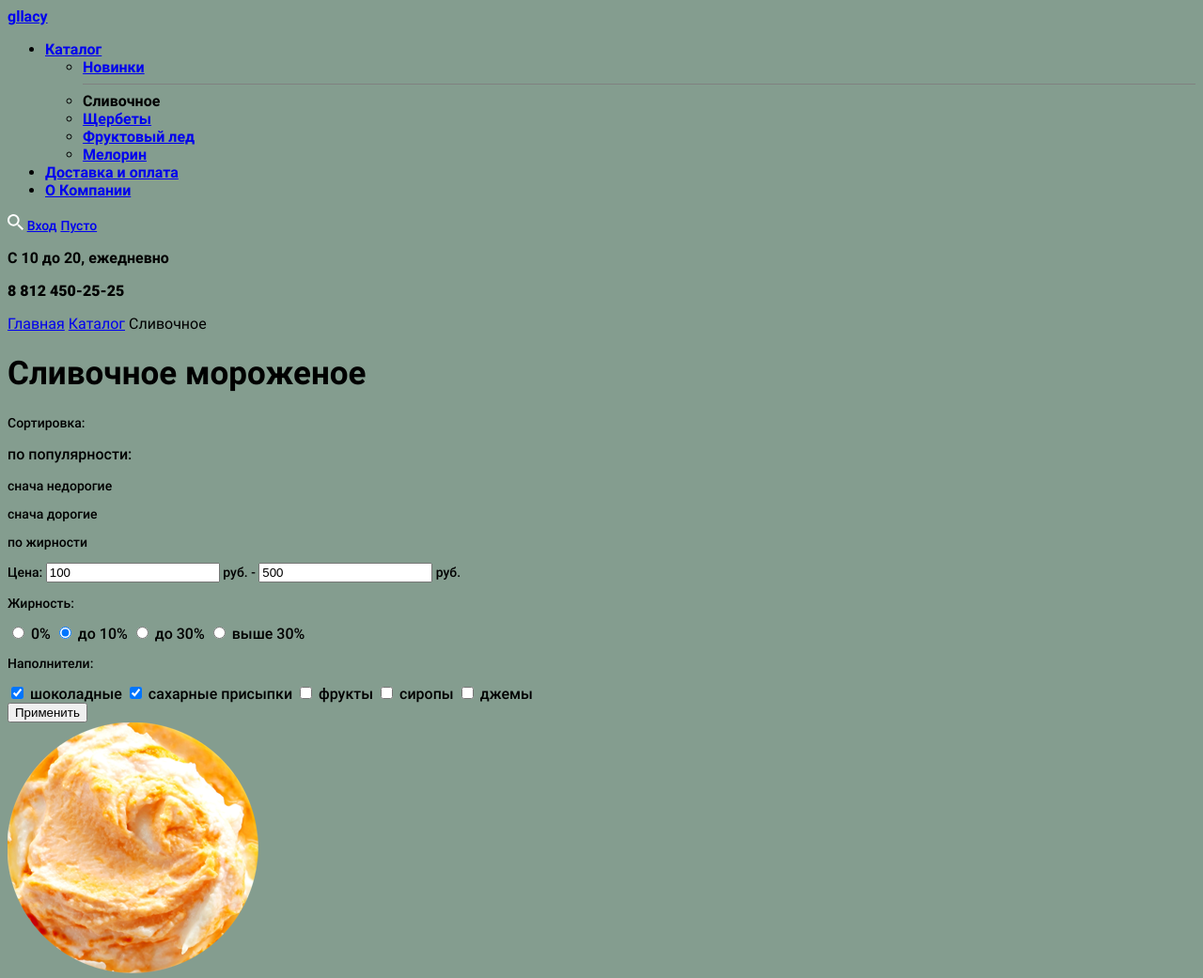
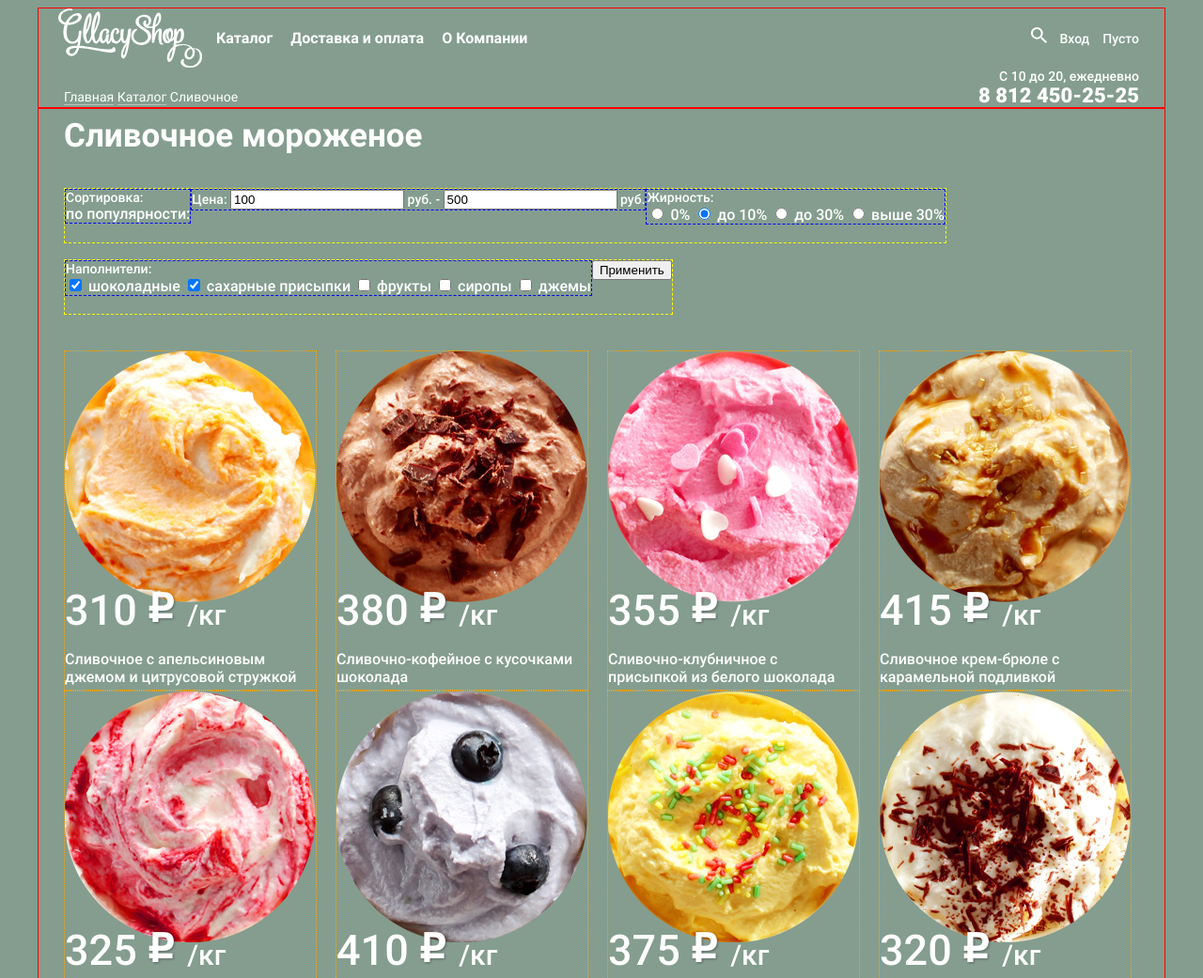
Before and after one commit to AlekseyTrubitsyn/159646-gllacy, a plain HTML site: page catalog.html in a window 1280 px wide. Shown: the top 1041 px of the page at 94% size. Drawn offline with Linux system fonts and the light colour scheme; files whose address does not match are found by name.

Commit message:
catalog grid beta

```diff
--- a/catalog.html
+++ b/catalog.html
@@ -7,6 +7,8 @@
   </head>
   <body>
     <header>
+      <div class="container clearfix">
+        <div class="header-top-line clearfix">
           <a class="logo-btn" href="#">gllacy</a>
           <nav class="main-menu">
             <ul>
@@ -33,26 +35,31 @@
               <li class="main-menu-item"><a href="#">Доставка и оплата</a></li>
               <li class="main-menu-item"><a href="#">О Компании</a></li>
             </ul>
+          </nav>
+          <div class="header-right">
             <a href="#" class="btn"><img class="search-btn" src="img/Search.svg" alt="Поиск"></a>
             <a class="btn entrance-btn" href="#">Вход</a>
             <a class="btn cart-btn" href="#">Пусто</a>
-      <!-- Внутри хедера и потом position: absolute?-->
-      <div class="header-schedule-phone">
-        <p class="header-schedule">С 10 до 20, ежедневно</p>
-        <p class="header-phone">8 812 450-25-25</p>
           </div>
-      <!-- -->
-    </header>
-    <main>
+        </div>
+        <div class="header-bottom-line clearfix">
           <div class="bread-crumbs">
             <a class="bread-crumbs-item" href="#">Главная</a>
             <a class="bread-crumbs-item" href="#">Каталог</a>
             <span class="bread-crumbs-item bread-crumbs-active" href="#">Сливочное</span>
           </div>
+          <div class="header-schedule-phone">
+            <p class="header-schedule">С 10 до 20, ежедневно</p>
+            <p class="header-phone">8 812 450-25-25</p>
+          </div>
+        </div>
+      </div>
+    </header>
+    <main>
       <h1>Сливочное мороженое</h1>
-      <form action="" method="post">
-        <div class="filters">
-          <div class="filter">
+      <form class="filters-form clearfix" action="" method="post">
+        <div class="filters clearfix">
+          <div class="filter filter-sort">
             <p class="filter-label">
               Сортировка:
             </p>
@@ -65,7 +72,7 @@
               </div>
             </div>
           </div>
-          <div class="filter">
+          <div class="filter filter-price">
             <p class="filter-label">
               Цена: <input type="number" id="filters-price-from" value="100"> руб. - <input type="number" id="filters-price-to" value="500"> руб.
             </p>
@@ -77,7 +84,7 @@
               <div class="filter-range-toggle" id="filter-range-max-toggle"></div>
             </div>
           </div>
-          <div class="filter">
+          <div class="filter filter-fat">
             <p class="filter-label">
               Жирность:
             </p>
@@ -93,7 +100,7 @@
             </div>
           </div>
         </div>
-        <div class="filters">
+        <div class="filters clearfix">
           <div class="filter">
             <p class="filter-label">
               Наполнители:
@@ -116,7 +123,7 @@
           </button>
         </div>
       </form>
-      <div class="ice-cream-list">
+      <div class="ice-cream-list clearfix">
         <article class="ice-cream-item">
           <a href="#">
             <img src="img/catalog/ice-cream-orange.png" width="267px" height="267px" alt="Сливочное мороженое с апельсиновым джемом и цитрусовой стружкой">
@@ -154,7 +161,7 @@
           </a>
         </article>
       </div>
-      <div class="ice-cream-list">
+      <div class="ice-cream-list clearfix">
         <article class="ice-cream-item">
           <a href="#">
             <img src="img/catalog/ice-cream-cowberry.png" width="267px" height="267px" alt="Сливочное мороженое с брусничным джемом">
@@ -192,7 +199,7 @@
           </a>
         </article>
       </div>
-      <div class="ice-cream-list">
+      <div class="ice-cream-list clearfix">
         <article class="ice-cream-item">
           <a href="#">
             <img src="img/catalog/ice-cream-chocolate-chips.png" width="267px" height="267px" alt="Сливочное мороженое с шоколадной стружкой">
@@ -240,7 +247,7 @@
         <button class="ice-cream-list-pages-btn-next"></button>
       </div>
     </main>
-    <footer>
+    <footer class="clearfix">
       <section class="footer-social">
         <a class="social-btn social-btn-tweeter" href="#">tweeter</a>
         <a class="social-btn social-btn-inst" href="#">instagram</a>
@@ -260,7 +267,9 @@
         </div>
       </section>
       <section class="footer-copyright">
-        <a href="#"><img src="img/htmlacademy.svg" alt="htmlacademy.ru"/></a>
+        <a href="#">
+          <img src="img/htmlacademy.svg" alt="htmlacademy.ru"/>
+        </a>
         <p>
           Сделано в <a href="#">HTML Academy</a> &copy; 2016
         </p>
--- a/css/style.css
+++ b/css/style.css
@@ -1,8 +1,9 @@
 body {
- font-family: 'Roboto', sans-serif;
+ font-family: 'Roboto', 'Helvetica', sans-serif;
  font-size: 16px;
  font-weight: 400;
  background: #849d8f;
+ color: #fff;
 }
 
 h1,
@@ -15,6 +16,7 @@ header,
 .newsletter-subscription-btn,
 .map-block p b {
   font-weight: 700;
+  color:#fff;
 }
 
 header .btn,
@@ -26,9 +28,11 @@ header .btn,
   font-weight: 500;
 }
 
+
 .header-phone,
 .slider-text {
   font-weight: 900;
+  font-size: 22px;
 }
 
 h1,
@@ -52,8 +56,18 @@ header .btn,
   font-size: 60px;
 }
 
+.ice-cream-item-price{
+  margin-top: -22px;
+  margin-bottom: 0;
+  font-size: 45px;
+}
+
+.ice-cream-item-price span{
+  font-size: 30px;
+}
+
 .slider-image-button{
-  font-size: 32px;/*31.48px*/
+  font-size: 32px;
 }
 
 .about-us-title,
@@ -81,27 +95,230 @@ header .btn,
 
 footer {
   font-size: 13px;
+  padding-bottom: 20px;
 }
 
+header,
+main,
+footer{
+  box-sizing: border-box;
+  width: 1200px;
+  margin: auto;
+  padding-left: 27px;
+  padding-right: 27px;
+  border: 1px solid red;/* TEMP*/
+}
+
+a {
+  text-decoration: none;
+  color:#fff;
+}
+
+p {color:#fff;}
+
+ul{
+  list-style: none;
+  margin:0;
+  padding: 0;
+}
+
+.header-top-line{
+  line-height: 64px;
+}
+
+.logo-btn{
+  /*display: inline-block;*/
+  float: left;
+  content: "";
+  width: 153px;
+  height: 64px;
+  background: url('../img/logo.svg') no-repeat;
+  margin-left: -6px;
+  color: rgba(0,0,0,0);
+}
+.main-menu{
+  float: left;
+}
+
+.main-menu-item{
+  display: inline-block;
+}
+.sub-menu-catalog{
+  display: none;
+}
+
+.header-right{
+  float: right;
+}
+
+.main-menu a,
+.header-right a{
+  display: inline-block;
+  height: 64px;
+}
+
+.main-menu a{
+  margin-left: 15px;
+}
+
+.header-right a{
+  margin-left: 10px;
+}
+
+/*.header-bottom-line{
+  line-height: 42px;
+}*/
+
+.header-bottom-line p{
+  padding: 0;
+  margin: 0;
+}
+
+.header-schedule-phone{
+  float: right;
+  text-align: right;
+}
+
+.header-schedule{
+  font-weight: 500;
+  font-size: 14px;
+  padding-bottom: 8px;
+}
+
+.bread-crumbs{
+  float: left;
+  font-size: 14px;
+  font-weight: 400;
+  padding-top: 22px;
+}
+.bread-crumbs a{
+  display: inline-block;
+  border-bottom: 1px solid rgba(255,255,255,0.4);
+}
+
+h1{
+  margin-top: 8px;
+  margin-bottom: 35px;
+}
+
+.filters-form{
+  display: block;
+}
+.filters{
+  float: left;
+  height: 57px;
+  margin-bottom: 17px;
+  border: 1px dashed yellow; /*TEMP*/
+}
+.filters:last-child{
+  margin-bottom: 38px;
+}
+.filter{
+  border: 1px dashed blue; /*TEMP*/
+}
+.filters div{
+  float: left;
+}
+.filters p{
+  margin: 0;
+  padding: 0;
+}
+/*.filter-sort{
+  width: 193px;
+}
+.filter-price{
+  width: 218px;
+}
+.filter-price{
+  width: 218px;
+}*/
+.filter-sort-submenu{
+  display: none;
+}
+.ice-cream-item{
+  float: left;
+}
+.ice-cream-item a{
+  display: block;
+  width: 267px;
+  height: 360px;
+  margin-right: 20px;
+  border: 1px dotted orange; /*TEMP*/
+}
+.ice-cream-item:last-child a{
+  margin-right: 0;
+}
+
+.ice-cream-list-pages{
+  display: block;
+  text-align: right;
+  margin-top: 64px;
+  margin-bottom: 38px;
+}
+.footer-social,
+.footer-info,
+.footer-info-left,
+.footer-info-right {
+  float: left;
+}
+
+.footer-social,
+.footer-info,
+.footer-copyright{
+padding-top: 20px;
+}
+
+.footer-info a {
+  display: block;
+}
+
+.footer-social{
+  margin-right: 236px;
+}
+
+.footer-info-right {
+  margin-left: 32px;
+}
+
+.footer-copyright{
+  float: right;
+}
+.footer-copyright p{
+  margin-top: 7px;
+  margin-bottom: 0;
+}
+
+/*.footer-copyright p{
+  margin-bottom:
+}*/
+.clearfix::after{
+  content: "";
+  display: table;
+  clear: both;
+}
 @font-face {
   font-family: Roboto;
-  src: url(../fonts/Roboto-regular.ttf);
+  src: url(../fonts/roboto.woff);
+  /*src: url(../fonts/Roboto-regular.ttf);*/
 }
 
 @font-face {
   font-family: Roboto;
   font-weight: 700;
-  src: url(../fonts/Roboto-bold.ttf);
+  /*src: url(../fonts/Roboto-bold.ttf);*/
+  src: url(../fonts/Roboto-bold.woff);
 }
 
 @font-face {
   font-family: Roboto;
   font-weight: 900;
-  src: url(../fonts/Roboto-black.ttf);
+  /*src: url(../fonts/Roboto-black.ttf);*/
+  src: url(../fonts/Roboto-black.woff);
 }
 
 @font-face {
   font-family: Roboto;
   font-weight: 500;
-  src: url(../fonts/Roboto-medium.ttf);
+  src: url(../fonts/robotomedium.woff);
+  /*src: url(../fonts/Roboto-medium.ttf);*/
 }
```
Lines whose indentation alone changed are shown as unchanged.
